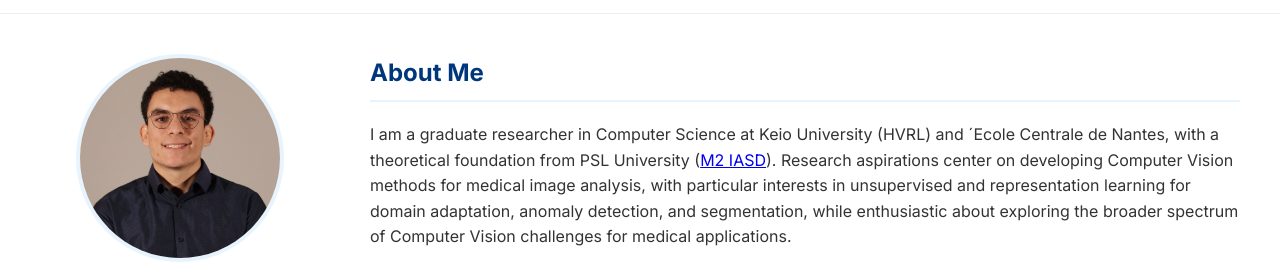
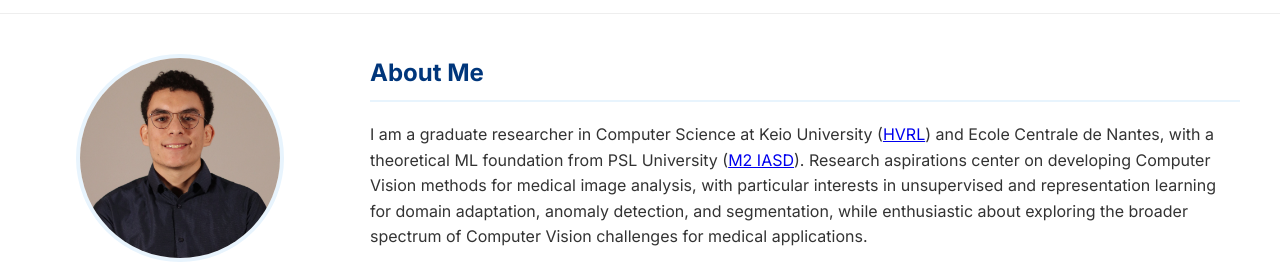
Before and after one commit to Noambsf/noambsf.github.io, a plain HTML site: page index.html in a window 1280 px wide. Shown: the part 50-328 px from the top of the page. Drawn offline with Linux system fonts and the light colour scheme.

Commit message:
Add HVRL hl

```diff
--- a/index.html
+++ b/index.html
@@ -203,7 +203,7 @@
 
             <section id="about">
                 <h3>About Me</h3>
-                <p>I am a graduate researcher in Computer Science at Keio University (HVRL) and ´Ecole Centrale de Nantes, with a theoretical foundation from PSL University (<a href="https://www.masteriasd.eu/en/">M2 IASD</a>). Research aspirations center on developing Computer Vision methods for medical image analysis, with particular interests in unsupervised and representation learning for domain adaptation, anomaly detection, and segmentation, while enthusiastic about exploring the broader spectrum of Computer Vision challenges for medical applications.</p>
+                <p>I am a graduate researcher in Computer Science at Keio University (<a href="http://www.hvrl.ics.keio.ac.jp/HVRL">HVRL</a>) and Ecole Centrale de Nantes, with a theoretical ML foundation from PSL University (<a href="https://www.masteriasd.eu/en/">M2 IASD</a>). Research aspirations center on developing Computer Vision methods for medical image analysis, with particular interests in unsupervised and representation learning for domain adaptation, anomaly detection, and segmentation, while enthusiastic about exploring the broader spectrum of Computer Vision challenges for medical applications.</p>
                 <a href="BOUSSOUF_Noam_academic_CV.pdf" class="btn-download"><i class="fas fa-download"></i> CV</a>
             </section>
 
```
